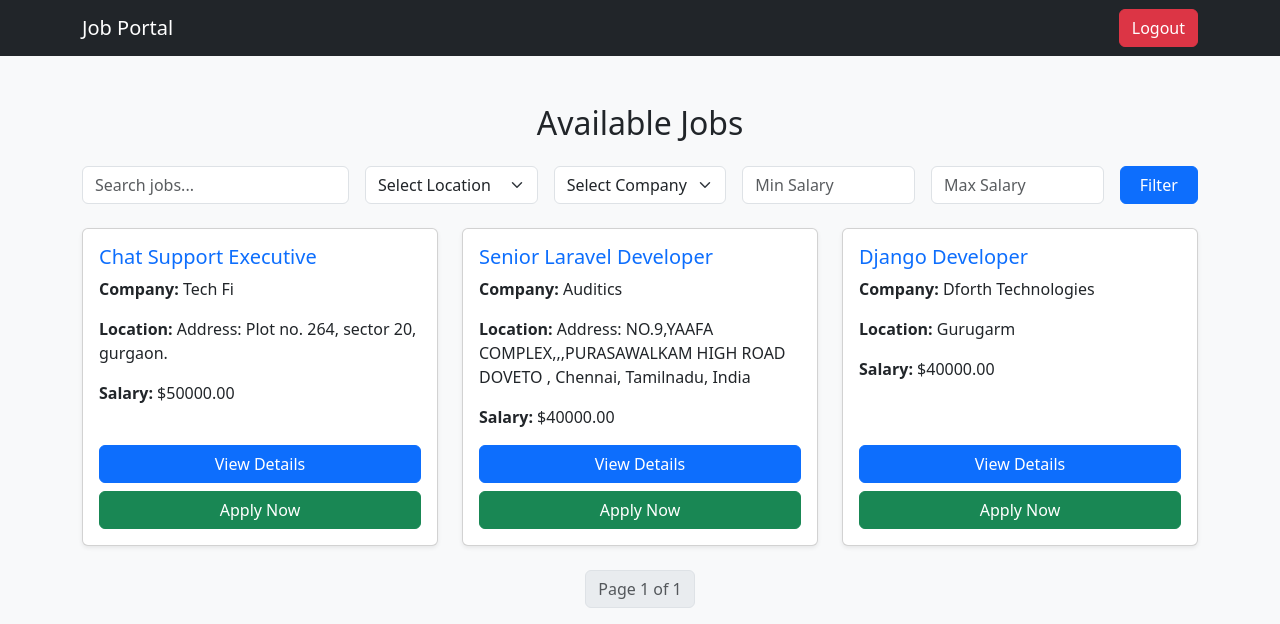
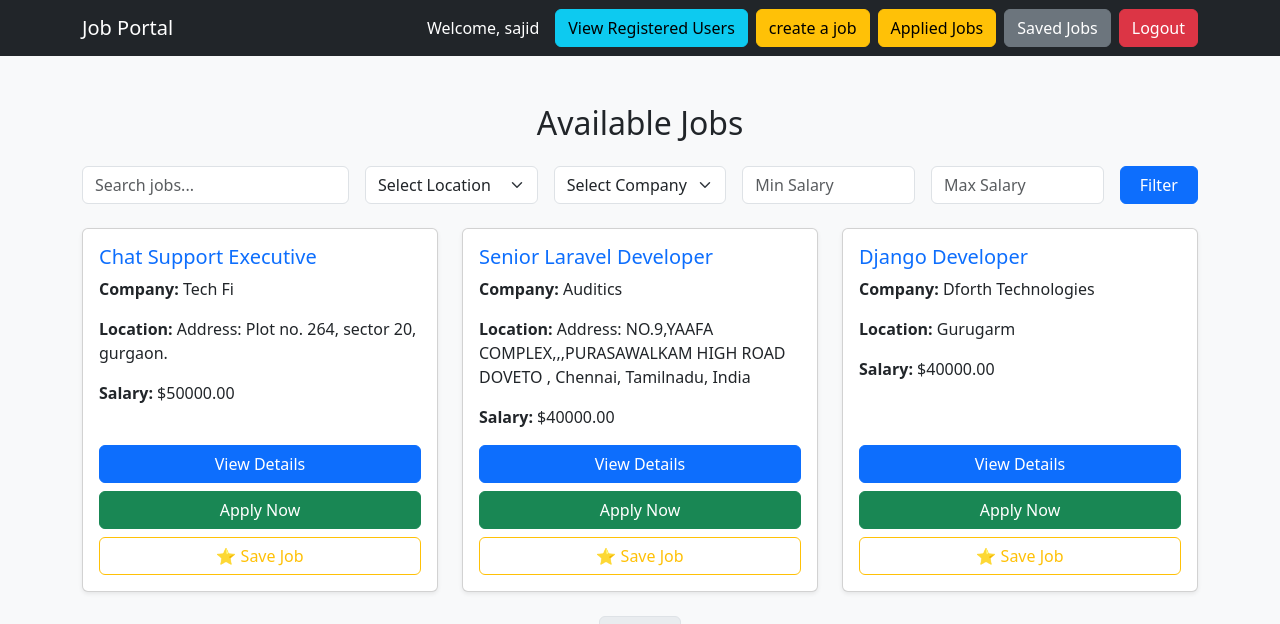
Before and after one commit to Sajid-Khaja/Job_Portal, a Django app: page / in a window 1280 px wide. Shown: the top 624 px of the page. Run offline with Django 5.2, Linux system fonts and the light colour scheme; a user stored in the database is signed in; data comes from the database, SQL or seed files in the repository; both versions use the stored data as it was after the commit.

Commit message:
save job

```diff
--- a/jobs/models.py
+++ b/jobs/models.py
@@ -24,7 +24,6 @@ class Job(models.Model):
     def __str__(self):
         return f"{self.title} - {self.company}"
 
-
 class JobApplication(models.Model):
     user = models.ForeignKey(User, on_delete=models.CASCADE)
     job = models.ForeignKey(Job, on_delete=models.CASCADE)
@@ -32,3 +31,15 @@ class JobApplication(models.Model):
 
     def __str__(self):
         return f"{self.user.username} - {self.job.title}"
+
+# ⭐ Add the Bookmark model
+class Bookmark(models.Model):
+    user = models.ForeignKey(User, on_delete=models.CASCADE)
+    job = models.ForeignKey(Job, on_delete=models.CASCADE)
+    created_at = models.DateTimeField(auto_now_add=True)
+
+    class Meta:
+        unique_together = ('user', 'job')  # Prevent duplicate bookmarks
+
+    def __str__(self):
+        return f"{self.user.username} - {self.job.title} (Saved)"
--- a/jobs/templates/job_list.html
+++ b/jobs/templates/job_list.html
@@ -13,7 +13,16 @@
     <nav class="navbar navbar-expand-lg navbar-dark bg-dark">
         <div class="container">
             <a class="navbar-brand" href="#">Job Portal</a>
-            <div class="d-flex">
+            <div class="d-flex align-items-center">
+                <span class="text-white me-3">Welcome, {{ request.user.username }}</span>
+
+                {% if user.is_staff %}
+                    <a href="{% url 'registered_users' %}" class="btn btn-info me-2">View Registered Users</a>
+                    <a href="{% url 'job_create' %}" class="btn btn-warning me-2">create a job</a>
+                {% endif %}
+
+                <a href="{% url 'applied_jobs' %}" class="btn btn-warning me-2">Applied Jobs</a>
+                <a href="{% url 'saved_jobs' %}" class="btn btn-secondary me-2">Saved Jobs</a>
                 <a href="{% url 'logout' %}" class="btn btn-danger">Logout</a>
             </div>
         </div>
@@ -68,6 +77,14 @@
                         <div class="mt-auto">
                             <a href="{% url 'job_detail' job.id %}" class="btn btn-primary w-100">View Details</a>
                             <a href="{% url 'apply_job' job.id %}" class="btn btn-success w-100 mt-2">Apply Now</a>
+
+                            {% if user.is_authenticated %}
+                                {% if job in saved_jobs %}
+                                    <a href="{% url 'remove_saved_job' job.id %}" class="btn btn-warning w-100 mt-2">⭐ Unsave</a>
+                                {% else %}
+                                    <a href="{% url 'save_job' job.id %}" class="btn btn-outline-warning w-100 mt-2">⭐ Save Job</a>
+                                {% endif %}
+                            {% endif %}
                         </div>
                     </div>
                 </div>
--- a/jobs/urls.py
+++ b/jobs/urls.py
@@ -1,7 +1,7 @@
 from django.urls import path
 from .views import (
     job_list, job_create, job_detail, job_update, job_delete,
-    register, user_login, user_logout,apply_job,application_history,application_status
+    register, user_login, user_logout,apply_job,application_history,application_status,applied_jobs,registered_users,save_job, saved_jobs, remove_saved_job
 )
 
 urlpatterns = [
@@ -16,4 +16,9 @@ urlpatterns = [
     path('jobs/<int:job_id>/apply/', apply_job, name='apply_job'),
     path('applications/', application_history, name='application_history'),
      path('my-applications/', application_status, name='application_status'),
+      path('applied-jobs/', applied_jobs, name='applied_jobs'),
+      path('registered-users/', registered_users, name='registered_users'),
+     path('save-job/<int:job_id>/', save_job, name='save_job'),
+    path('saved-jobs/', saved_jobs, name='saved_jobs'),
+    path('remove-saved-job/<int:job_id>/', remove_saved_job, name='remove_saved_job'),
 ]
--- a/jobs/views.py
+++ b/jobs/views.py
@@ -2,54 +2,46 @@ from django.shortcuts import render, redirect, get_object_or_404
 from django.contrib.auth import login, authenticate, logout
 from django.contrib.auth.decorators import login_required
 from django.contrib.auth.forms import UserCreationForm, AuthenticationForm
-from .models import Job
+from .models import Job,Job, JobApplication, Bookmark
 from .forms import JobForm
 from django.core.paginator import Paginator
 from .models import  JobApplication
 from django.contrib import messages
+from django.contrib.admin.views.decorators import staff_member_required
+from django.contrib.auth.decorators import user_passes_test
+from django.contrib.auth.models import User
 
 
 @login_required
+
+
 def job_list(request):
     jobs = Job.objects.all()
 
-    # Search by job title
-    query = request.GET.get('q')
-    if query:
-        jobs = jobs.filter(title__icontains=query)
-
-    # Filter by location
-    location = request.GET.get('location')
-    if location:
-        jobs = jobs.filter(location=location)
-
-    # Filter by company
-    company = request.GET.get('company')
-    if company:
-        jobs = jobs.filter(company=company)
-
-    # Filter by salary range
-    min_salary = request.GET.get('min_salary')
-    max_salary = request.GET.get('max_salary')
-
-    if min_salary:
-        jobs = jobs.filter(salary__gte=min_salary)
-    if max_salary:
-        jobs = jobs.filter(salary__lte=max_salary)
-
-    # Get unique locations and companies for dropdown filters
+    # Extract unique locations and companies from the database
     locations = Job.objects.values_list('location', flat=True).distinct()
     companies = Job.objects.values_list('company', flat=True).distinct()
 
-    # Pagination (5 jobs per page)
-    paginator = Paginator(jobs, 5)
-    page_number = request.GET.get('page')
-    jobs_page = paginator.get_page(page_number)
+    # Filtering logic
+    if request.GET.get("q"):
+        jobs = jobs.filter(title__icontains=request.GET["q"])
 
-    return render(request, 'job_list.html', {
-        'jobs': jobs_page,
-        'locations': locations,
-        'companies': companies
+    if request.GET.get("location"):
+        jobs = jobs.filter(location=request.GET["location"])
+
+    if request.GET.get("company"):
+        jobs = jobs.filter(company=request.GET["company"])
+
+    if request.GET.get("min_salary"):
+        jobs = jobs.filter(salary__gte=request.GET["min_salary"])
+
+    if request.GET.get("max_salary"):
+        jobs = jobs.filter(salary__lte=request.GET["max_salary"])
+
+    return render(request, "job_list.html", {
+        "jobs": jobs,
+        "locations": locations,
+        "companies": companies
     })
 @login_required
 def apply_job(request, job_id):
@@ -75,7 +67,14 @@ def application_history(request):
     applications = JobApplication.objects.filter(user=request.user).select_related('job')
 
     return render(request, 'application_history.html', {'applications': applications})
+@login_required
+def applied_jobs(request):
+    applied_jobs = JobApplication.objects.filter(user=request.user).select_related('job')
+    return render(request, 'applied_jobs.html', {'applied_jobs': applied_jobs})
+def admin_required(user):
+    return user.is_superuser
 
+@user_passes_test(admin_required)
 @login_required
 def job_create(request):
     if request.method == "POST":
@@ -139,3 +138,41 @@ def user_login(request):
 def user_logout(request):
     logout(request)
     return redirect('login')
+@user_passes_test(admin_required)
+@login_required
+def registered_users(request):
+    users = User.objects.all()  # Fetch all users from the database
+    return render(request, 'registered_users.html', {'users': users})
+
+
+
+
+@login_required
+def save_job(request, job_id):
+    job = get_object_or_404(Job, id=job_id)
+    bookmark, created = Bookmark.objects.get_or_create(user=request.user, job=job)
+
+    if created:
+        messages.success(request, "Job saved successfully!")
+    else:
+        messages.info(request, "This job is already in your saved list.")
+
+    return redirect('job_list')  # Redirect to job listings
+
+@login_required
+def saved_jobs(request):
+    bookmarks = Bookmark.objects.filter(user=request.user).select_related('job')
+    return render(request, 'saved_jobs.html', {'bookmarks': bookmarks})
+
+@login_required
+def remove_saved_job(request, job_id):
+    job = get_object_or_404(Job, id=job_id)
+    bookmark = Bookmark.objects.filter(user=request.user, job=job)
+
+    if bookmark.exists():
+        bookmark.delete()
+        messages.success(request, "Job removed from saved jobs.")
+    else:
+        messages.error(request, "This job is not in your saved list.")
+
+    return redirect('saved_jobs')
```
Also changed, not shown: job_portall/templates/base.html (added, +29 -0 lines), jobs/templates/applied_jobs.html (added, +30 -0 lines), jobs/templates/registered_users.html (added, +38 -0 lines), jobs/templates/saved_jobs.html (added, +27 -0 lines), db.sqlite3, jobs/migrations/0004_bookmark.py (added).
